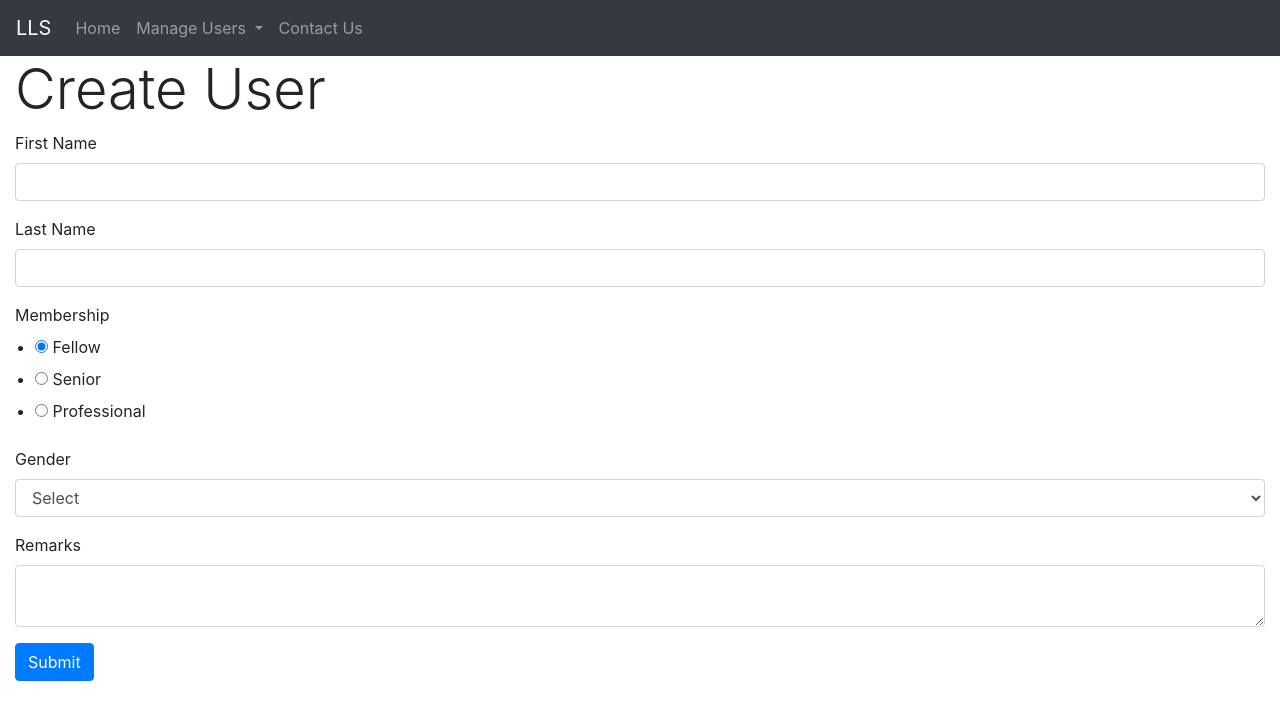
After one commit to poipiii/app-dev-tutorial, a Flask app: page /createUser in a window 1280 px wide. The commit adds this page. Shown: the top 720 px of the page. Run offline with Flask 2, Linux system fonts and the light colour scheme; some libraries are stand-ins or nearby versions.

Commit message:
turoial 3 bug not fixed yet

```diff
--- /dev/null
+++ b/flask-tutorial/Forms.py
@@ -0,0 +1,8 @@
+from wtforms import Form, StringField, RadioField, SelectField,TextAreaField, validators
+class CreateUserForm(Form):
+    firstName = StringField('First Name', [validators.Length(min=1,max=150), validators.DataRequired()])
+    lastName = StringField('Last Name', [validators.Length(min=1,max=150), validators.DataRequired()])
+    membership = RadioField('Membership', choices=[('F', 'Fellow'),('S', 'Senior'), ('P', 'Professional')], default='F')
+    gender = SelectField('Gender', [validators.DataRequired()],
+    choices=[('', 'Select'), ('F', 'Female'), ('M', 'Male')],default='')
+    remarks = TextAreaField('Remarks', [validators.Optional()])
--- a/flask-tutorial/app.py
+++ b/flask-tutorial/app.py
@@ -1,4 +1,7 @@
-from flask import Flask,render_template
+from flask import Flask,render_template,request,redirect,url_for
+from Forms import CreateUserForm
+import shelve, User
+
 app = Flask(__name__)
 @app.route('/')
 def home():
@@ -6,5 +9,28 @@ def home():
 @app.route('/contactUs')
 def contactUs():
     return render_template('contactUs.html')
+@app.route('/createUser', methods=['GET', 'POST'])
+def createUser():
+    createUserForm = CreateUserForm(request.form)
+    if request.method == 'POST' and createUserForm.validate():
+        usersDict = {}
+        db = shelve.open('storage.db', 'c')
+        try:
+         usersDict = db['Users']
+        except:
+         print("Error in retrieving Users from storage.db.")
+        user = User.User(createUserForm.firstName.data,
+        createUserForm.lastName.data, createUserForm.membership.data,
+        createUserForm.gender.data, createUserForm.remarks.data)
+        usersDict[user.get_userID()] = user
+        db['Users'] = usersDict
+         # Test codes
+        usersDict = db['Users']
+        user = usersDict[user.get_userID()]
+        print(user.get_firstName(), user.get_lastName(), "was stored in shelve successfully with userID =", user.get_userID())
+        db.close()
+
+        return redirect(url_for('home'))
+    return render_template('createUser.html', form=createUserForm)
 if __name__ == '__main__':
     app.run(debug=True)
--- /dev/null
+++ b/flask-tutorial/templates/createUser.html
@@ -0,0 +1,26 @@
+{% extends "base.html" %}
+{% block title %}Library Loan System - Create User{% endblock %}
+{% block content %}
+{% from "includes/_formhelper.html" import render_field %}
+<h1 class="display-4">Create User</h1>
+<form method="POST" action="">
+ <div class="form-group">
+ {{ render_field(form.firstName, class="form-control") }}
+ </div>
+ <div class="form-group">
+ {{ render_field(form.lastName, class="form-control") }}
+ </div>
+ <div class="form-group">
+ {{ render_field(form.membership, class="form-check") }}
+ </div>
+ <div class="form-group">
+ {{ render_field(form.gender, class="form-control") }}
+ </div>
+ <div id="prof">
+ <div class="form-group">
+ {{ render_field(form.remarks, class="form-control") }}
+ </div>
+ </div>
+ <input type="submit" value="Submit" class="btn btn-primary"/>
+</form>
+{% endblock %}
--- /dev/null
+++ b/flask-tutorial/templates/includes/_formHelper.html
@@ -0,0 +1,9 @@
+{% macro render_field(field) %}
+ {{ field.label }}
+ {{ field(**kwargs)|safe }}
+ {% if field.errors %}
+ {% for error in field.errors %}
+ <div class="text-danger">{{ error }}</div>
+ {% endfor %}
+ {% endif %}
+{% endmacro %}
--- a/flask-tutorial/templates/includes/_navbar.html
+++ b/flask-tutorial/templates/includes/_navbar.html
@@ -15,8 +15,8 @@
             Manage Users
         </a>
         <div class="dropdown-menu">
-          <a class="dropdown-item" href="#">Create User</a>
-          <a class="dropdown-item" href="#">Retrieve Users</a>
+          <a class="dropdown-item" href="/createUser">Create User</a>
+          <a class="dropdown-item" href="">Retrieve Users</a>
         </div>
       </li>
           <li class="nav-item">
```
Also changed, not shown: flask-tutorial/User.py (added, +34 -0 lines), 1 other file.
